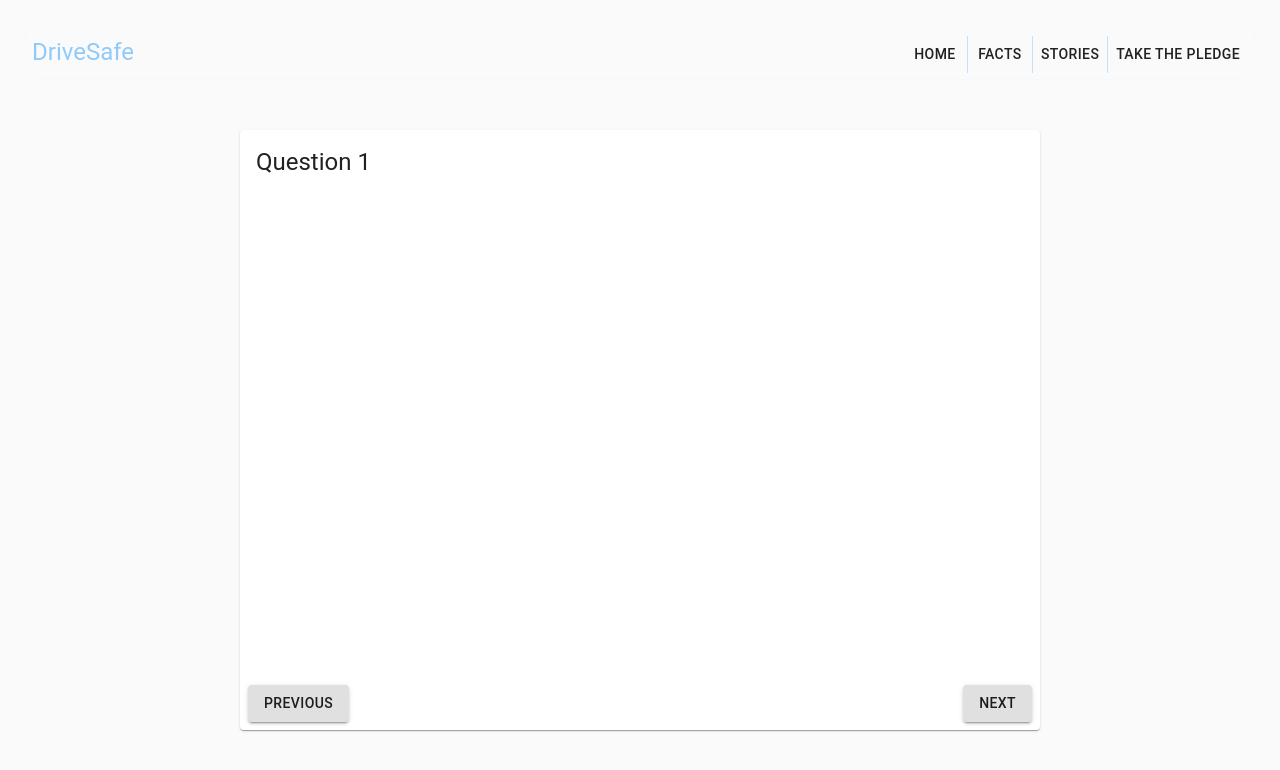
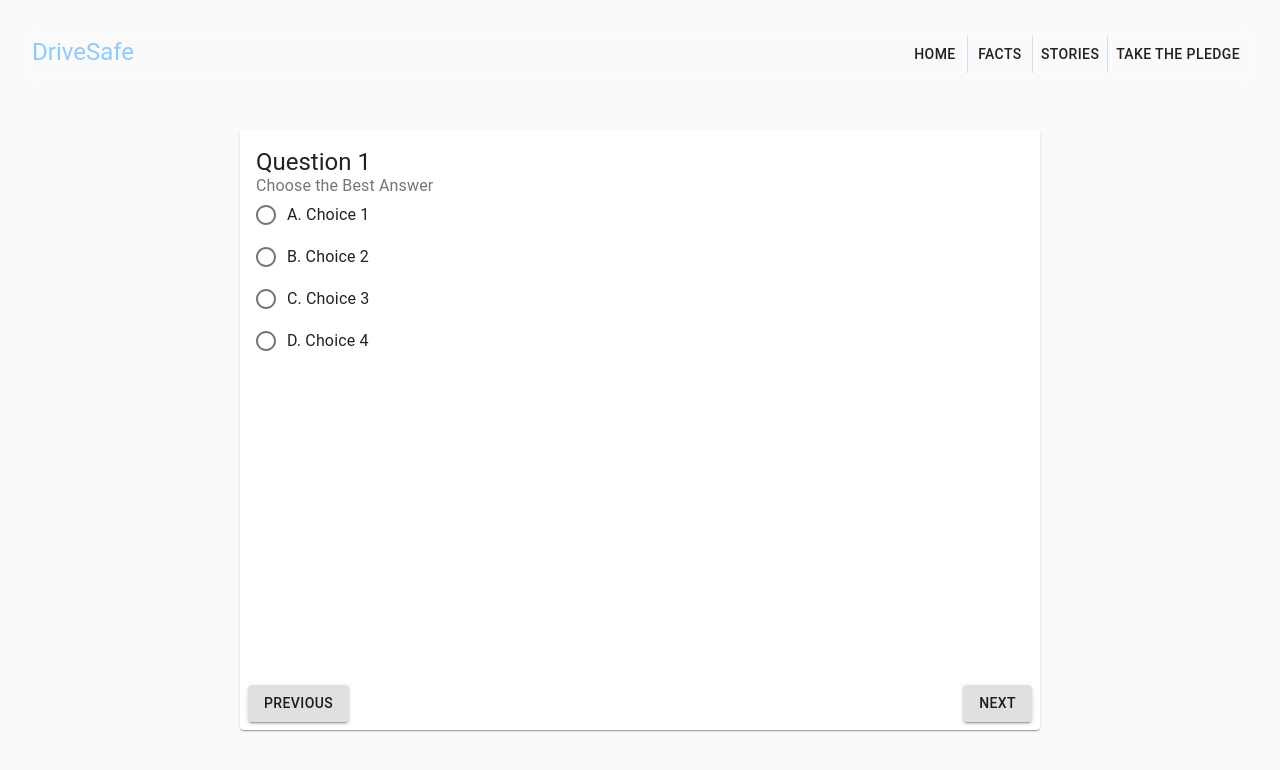
Before and after one commit to pstringe/teen_driving_app, a React (Create React App) app: page /pledge-form in a window 1280 px wide. Both pictures are taken after a click on the button "GET STARTED!". Shown: the top 770 px of the page. Built offline with nearby package versions, Linux system fonts and the light colour scheme.

Commit message:
add radio button group for question choices

```diff
--- a/src/Views/Quiz/Question.js
+++ b/src/Views/Quiz/Question.js
@@ -5,6 +5,7 @@ import {
     Typography,
 } from '@material-ui/core';
 import {makeStyles} from '@material-ui/core/styles';
+import Selection from './Selection';
 
 const useStyles = makeStyles({
     root: {
@@ -18,9 +19,7 @@ const Question = (props) => {
     return (
         <Box className={classes.root}>
             <Typography variant='h5'>{prompt}</Typography>
-            <form>
-
-            </form>
+            <Selection choices={choices} />
         </Box>
     );
 }
--- a/src/Views/Quiz/Selection.js
+++ b/src/Views/Quiz/Selection.js
@@ -0,0 +1,38 @@
+import { useState } from 'react';
+import Radio from '@material-ui/core/Radio';
+import RadioGroup from '@material-ui/core/RadioGroup';
+import FormControlLabel from '@material-ui/core/FormControlLabel';
+import FormControl from '@material-ui/core/FormControl';
+import FormLabel from '@material-ui/core/FormLabel';
+import { Typography, Grid } from '@material-ui/core';
+
+const Selection = ({choices}) => {
+    const [value, setValue] = useState(0);
+    const handleChange = (event) => {
+        setValue(event.target.value);
+    };
+
+    const mapping = {0: 'A', 1: 'B', 2 : 'C', 3: 'D'};
+
+    return (
+        <Grid container direction='column'>
+            <Grid item>
+                <FormControl component="fieldset">
+                <FormLabel component="legend">Choose the Best Answer</FormLabel>
+                <RadioGroup aria-label="choices" name="questionChoices" value={value} onChange={handleChange}>
+                    {choices.map((choice, idx) => {
+                        return (
+                            <FormControlLabel value={choice} control={<Radio />} label={`${mapping[idx]}. ${choice}`} />
+                        );
+                    })}
+                </RadioGroup>
+                </FormControl>
+            </Grid>
+            <Grid>
+                {/*<Typography variant='body1'>Your Answer: {mapping[value]}</Typography>*/}
+            </Grid>
+        </Grid>
+    );
+}
+
+export default Selection;
```
